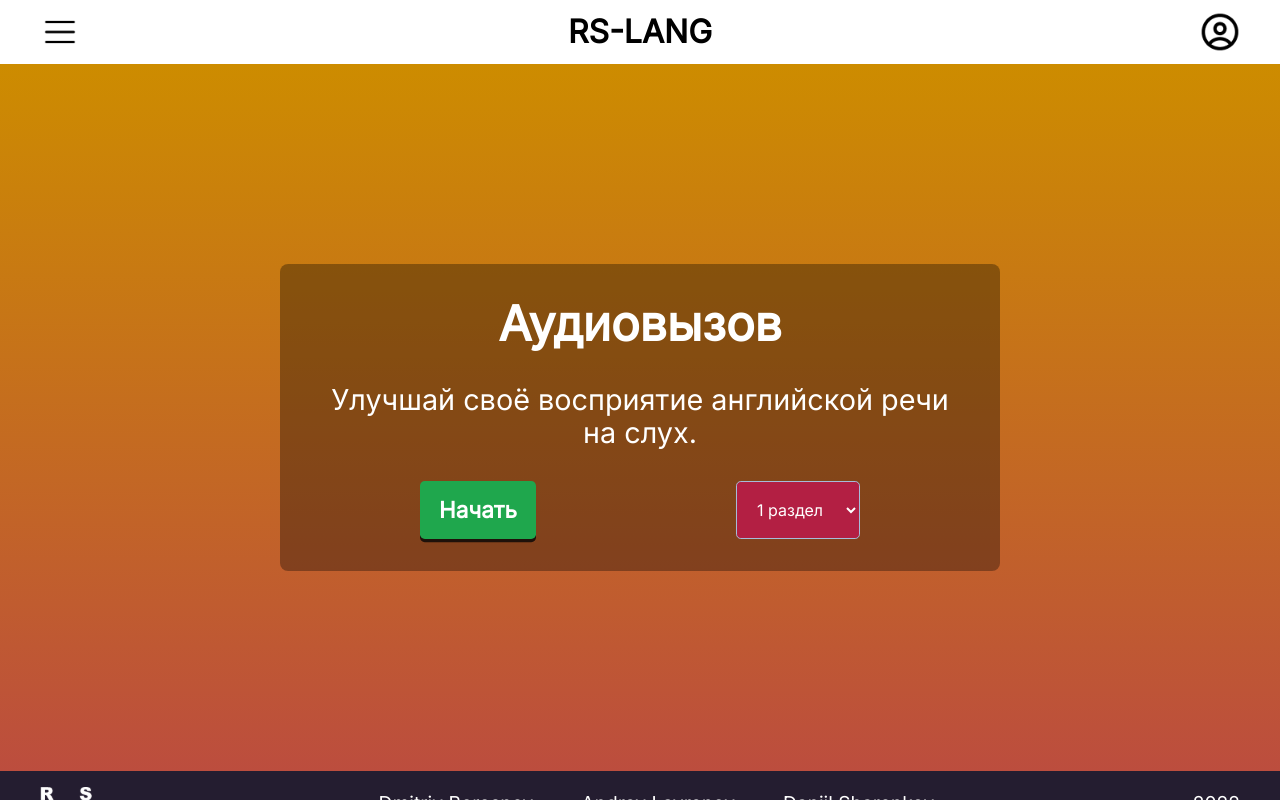
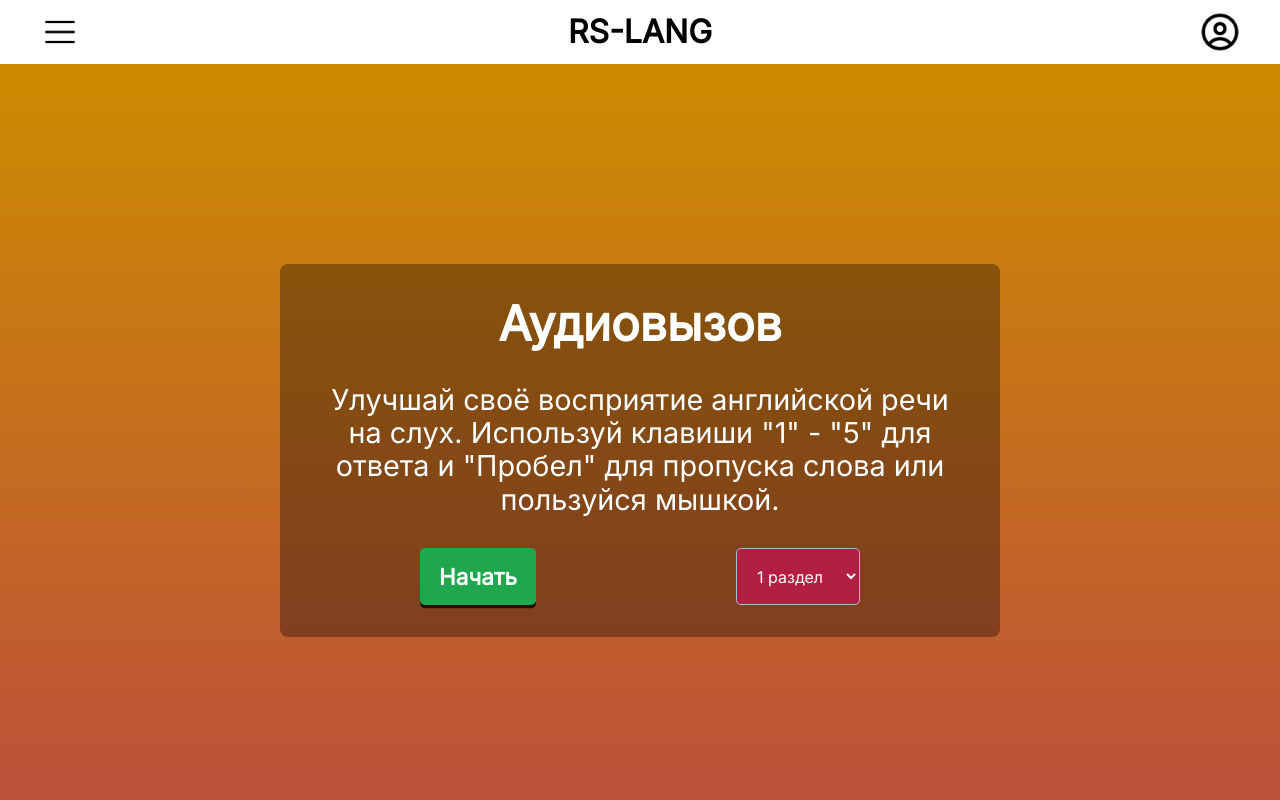
Before and after one commit to Fronikon/rs-lang, a React (Create React App) app: page /audio in a window 1280 px wide. Built offline with nearby package versions, Linux system fonts and the light colour scheme.

Commit message:
feat: add description to games

```diff
--- a/src/components/AudioChallenge/AudioChallenge.tsx
+++ b/src/components/AudioChallenge/AudioChallenge.tsx
@@ -6,7 +6,9 @@ const AudioChallenge: React.FC = () => {
     limit={20}
     gameType={GameType.audioChallenge}
     title='Аудиовызов'
-    description='Улучшай своё восприятие английской речи на слух.'
+    description='Улучшай своё восприятие английской речи на слух.
+    Используй клавиши "1" - "5" для ответа и "Пробел" для пропуска слова
+    или пользуйся мышкой.'
   />;
 };
 
--- a/src/components/Sprint/GameInner.tsx
+++ b/src/components/Sprint/GameInner.tsx
@@ -120,10 +120,10 @@ const GameInner: React.FC<PropsType> = ({
 
   useEffect(() => {
     const listener = (event: KeyboardEvent) => {
-      if (event.code === 'Digit1') {
+      if (event.code === 'Digit1' || event.code === 'ArrowLeft') {
         trueBtnHandler();
       }
-      if (event.code === 'Digit2') {
+      if (event.code === 'Digit2' || event.code === 'ArrowRight') {
         falseBtnHandler();
       }
     };
--- a/src/components/Sprint/Sprint.tsx
+++ b/src/components/Sprint/Sprint.tsx
@@ -14,7 +14,10 @@ const Sprint: React.FC = () => {
       limit={60}
       gameType={GameType.sprint}
       title={'Спринт'}
-      description={'Успей за отведенное время набрать как можно больше очков.За каждые четыре правильно угаданных слова количество получаемых очков увеличивается.'} />
+      description='Успей за отведенное время набрать как можно больше очков.
+      За каждые четыре правильно угаданных слова количество получаемых очков увеличивается.
+      Используй клавиши "1" или "Влево" для ответа "Верно" и "2" или "Вправо" для ответа "Не верно"
+      или пользуйся мышкой.' />
   );
 };
 
```
